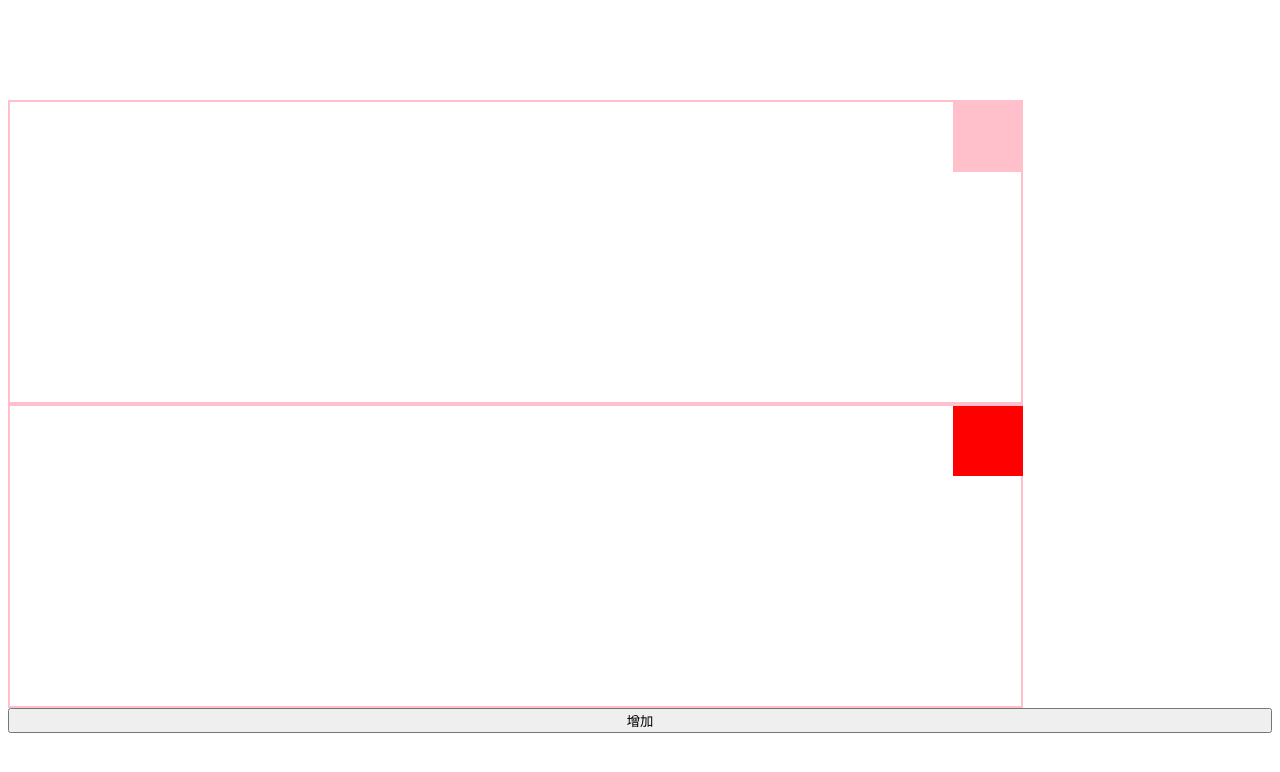
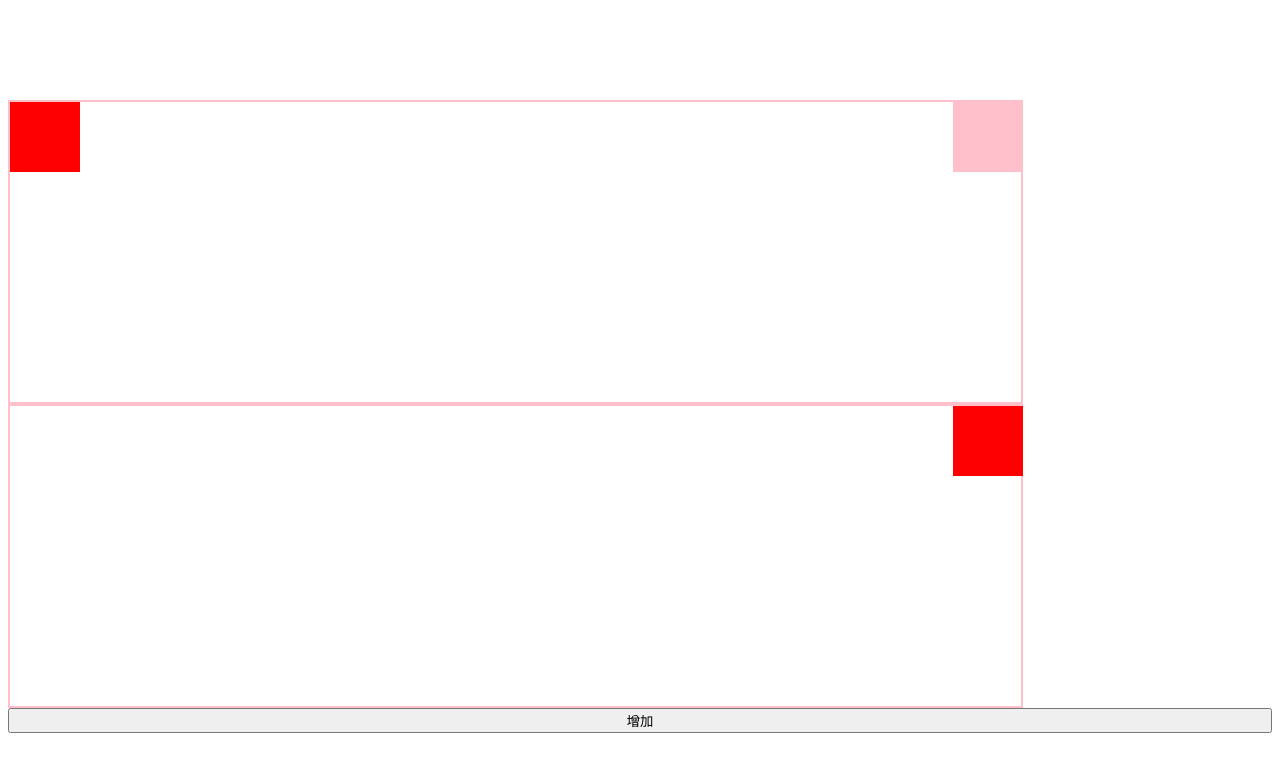
Before and after one commit to chengjunjian2020/visualization-work, a plain HTML site: page 拖拽/index.html in a window 1280 px wide. Both pictures are taken after a click on the button "增加". Drawn offline with Linux system fonts and the light colour scheme.

Commit message:
feat:优化拖拽封装

```diff
--- a/拖拽/index.html
+++ b/拖拽/index.html
@@ -92,7 +92,7 @@
         //   },
         // },
         // ]);
-        draw.add({
+        draw1.add({
           tagName: "div",
           style: {
             width: "70px",
--- a/拖拽/js/draw.js
+++ b/拖拽/js/draw.js
@@ -1,17 +1,22 @@
 export class Draw {
   drawList = [];
   drawBox;
+  boundary = {};
   constructor(drawBox, draw) {
     if (!draw) {
       throw new Error("未传入draw参数");
     }
-    this.drawBox = drawBox;
+    this.drawBox = this.setDrawBoundary(drawBox);
     if (draw.constructor === Array) {
       this.drawList = draw.map((drawItem) => new DrawItem(drawBox, drawItem));
     } else {
       this.drawList.push(new DrawItem(drawBox, draw));
     }
     this.bindDrawDown();
+  }
+  setDrawBoundary(drawBox) {
+    drawBox._boundary = drawBox.getBoundingClientRect();
+    return drawBox;
   }
   bindDrawDown() {
     window.onmousedown = () => {
@@ -71,7 +76,7 @@ export class DrawItem {
   //初始化mouse边界相关信息
   getDrawBoundary() {
     const { drawBox, mouse, draw } = this;
-    const { top, left, right, bottom } = drawBox.getBoundingClientRect();
+    const { top, left, right, bottom } = drawBox._boundary; //获取父元素相关位置信息
     const drawWidth = draw.offsetWidth;
     const drawHeight = draw.offsetHeight;
     mouse.boundary = {
```
